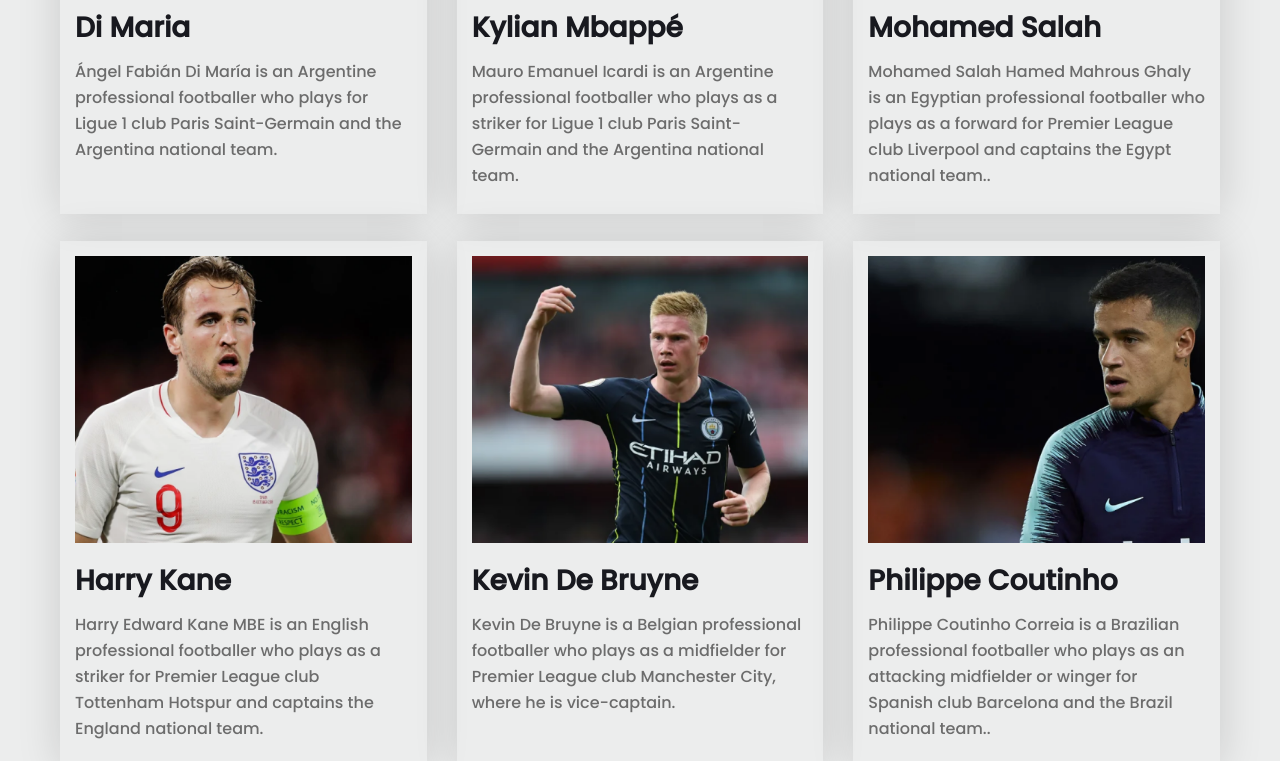
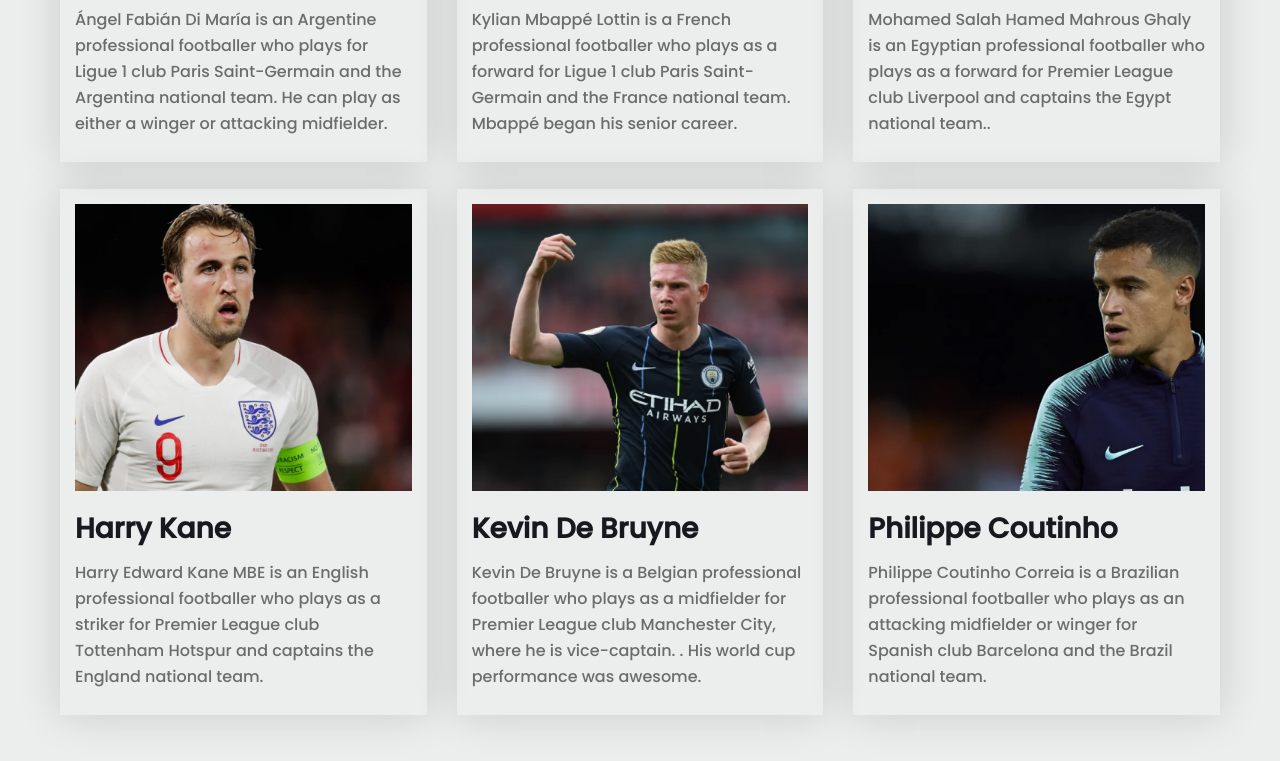
Before and after one commit to ahammedsojon/responsive-football, a plain HTML site: page index.html in a window 1280 px wide. Shown: the part 2179-2940 px from the top of the page. Drawn offline with Linux system fonts and the light colour scheme.

Commit message:
I am submitting

```diff
--- a/index.html
+++ b/index.html
@@ -65,7 +65,7 @@
                     <h3 class="player-name">Neymar Jr</h3>
                     <p class="player-info">Neymar da Silva Santos Júnior, known as Neymar, is a Brazilian professional
                         footballer who plays as a forward for Ligue 1 club Paris Saint-Germain and the Brazil national
-                        team. He is widely regarded as best player.</p>
+                        team</p>
                 </div>
                 <div class="player">
                     <img src="./images/players/player-2.png" alt="" class="player-image">
@@ -97,19 +97,21 @@
                     <img src="./images/players/player-6.png" alt="" class="player-image">
                     <h3 class="player-name">Mauro Icardi </h3>
                     <p class="player-info">Mauro Emanuel Icardi is an Argentine professional footballer who plays as a
-                        striker for Ligue 1 club Paris Saint-Germain and the Argentina national team.</p>
+                        striker for Ligue 1 club Paris Saint-Germain.</p>
                 </div>
                 <div class="player">
                     <img src="./images/players/player-7.png" alt="" class="player-image">
                     <h3 class="player-name">Di Maria</h3>
                     <p class="player-info">Ángel Fabián Di María is an Argentine professional footballer who plays for
-                        Ligue 1 club Paris Saint-Germain and the Argentina national team.</p>
+                        Ligue 1 club Paris Saint-Germain and the Argentina national team. He can play as either a winger
+                        or attacking midfielder.</p>
                 </div>
                 <div class="player">
                     <img src="./images/players/player-8.png" alt="" class="player-image">
                     <h3 class="player-name">Kylian Mbappé</h3>
-                    <p class="player-info">Mauro Emanuel Icardi is an Argentine professional footballer who plays as a
-                        striker for Ligue 1 club Paris Saint-Germain and the Argentina national team.</p>
+                    <p class="player-info">Kylian Mbappé Lottin is a French professional footballer who plays as a
+                        forward for Ligue 1 club Paris Saint-Germain and the France national team. Mbappé began his
+                        senior career.</p>
                 </div>
                 <div class="player">
                     <img src="./images/players/player-9.png" alt="" class="player-image">
@@ -127,13 +129,14 @@
                     <img src="./images/players/player-11.png" alt="" class="player-image">
                     <h3 class="player-name">Kevin De Bruyne</h3>
                     <p class="player-info">Kevin De Bruyne is a Belgian professional footballer who plays as a
-                        midfielder for Premier League club Manchester City, where he is vice-captain.</p>
+                        midfielder for Premier League club Manchester City, where he is vice-captain. . His world cup
+                        performance was awesome.</p>
                 </div>
                 <div class="player">
                     <img src="./images/players/player-12.png" alt="" class="player-image">
                     <h3 class="player-name">Philippe Coutinho</h3>
                     <p class="player-info">Philippe Coutinho Correia is a Brazilian professional footballer who plays as
-                        an attacking midfielder or winger for Spanish club Barcelona and the Brazil national team..</p>
+                        an attacking midfielder or winger for Spanish club Barcelona and the Brazil national team.</p>
                 </div>
             </div>
         </div>
```
Also changed, not shown: css/style.css (line endings or trailing spaces).
